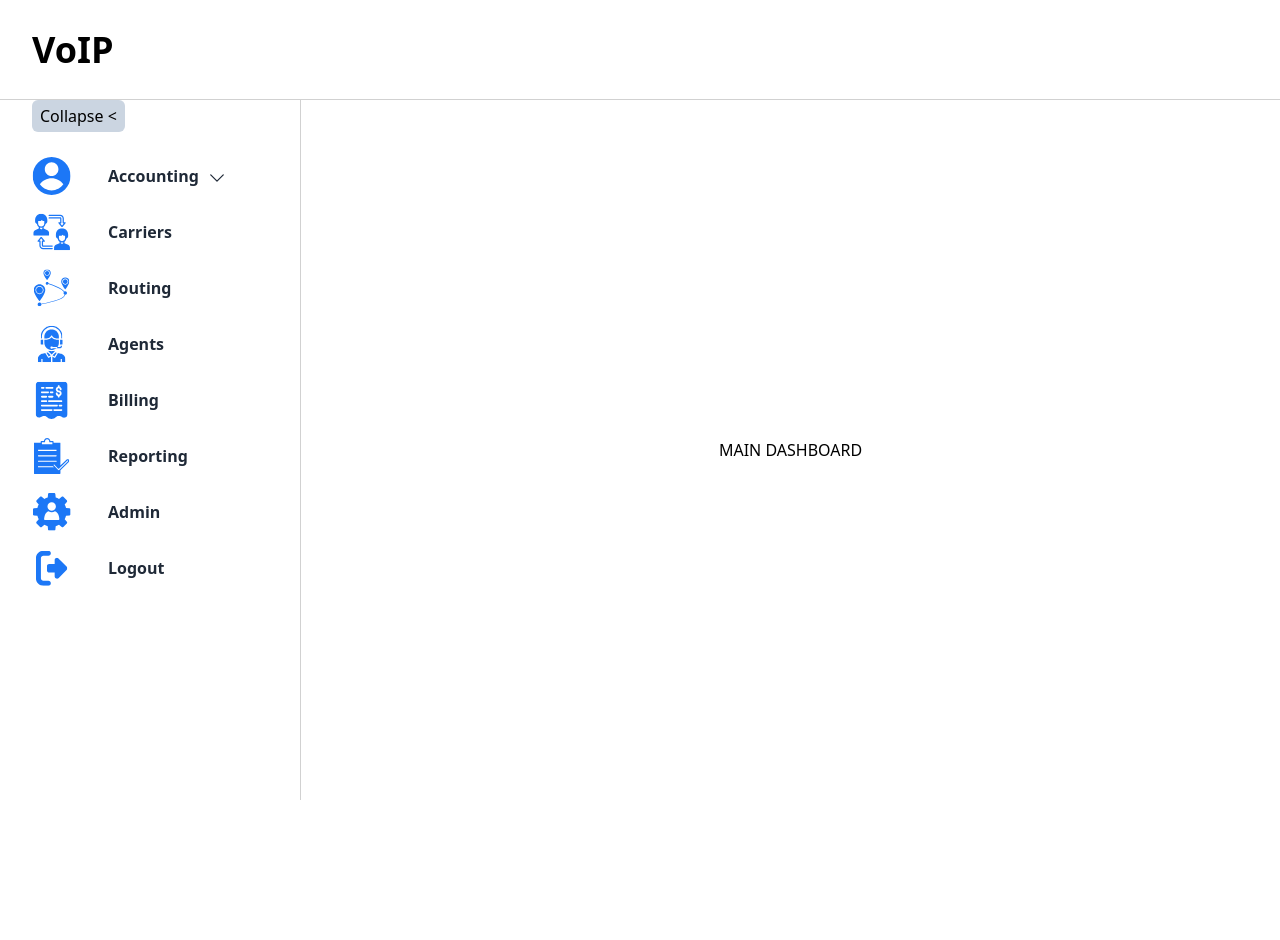
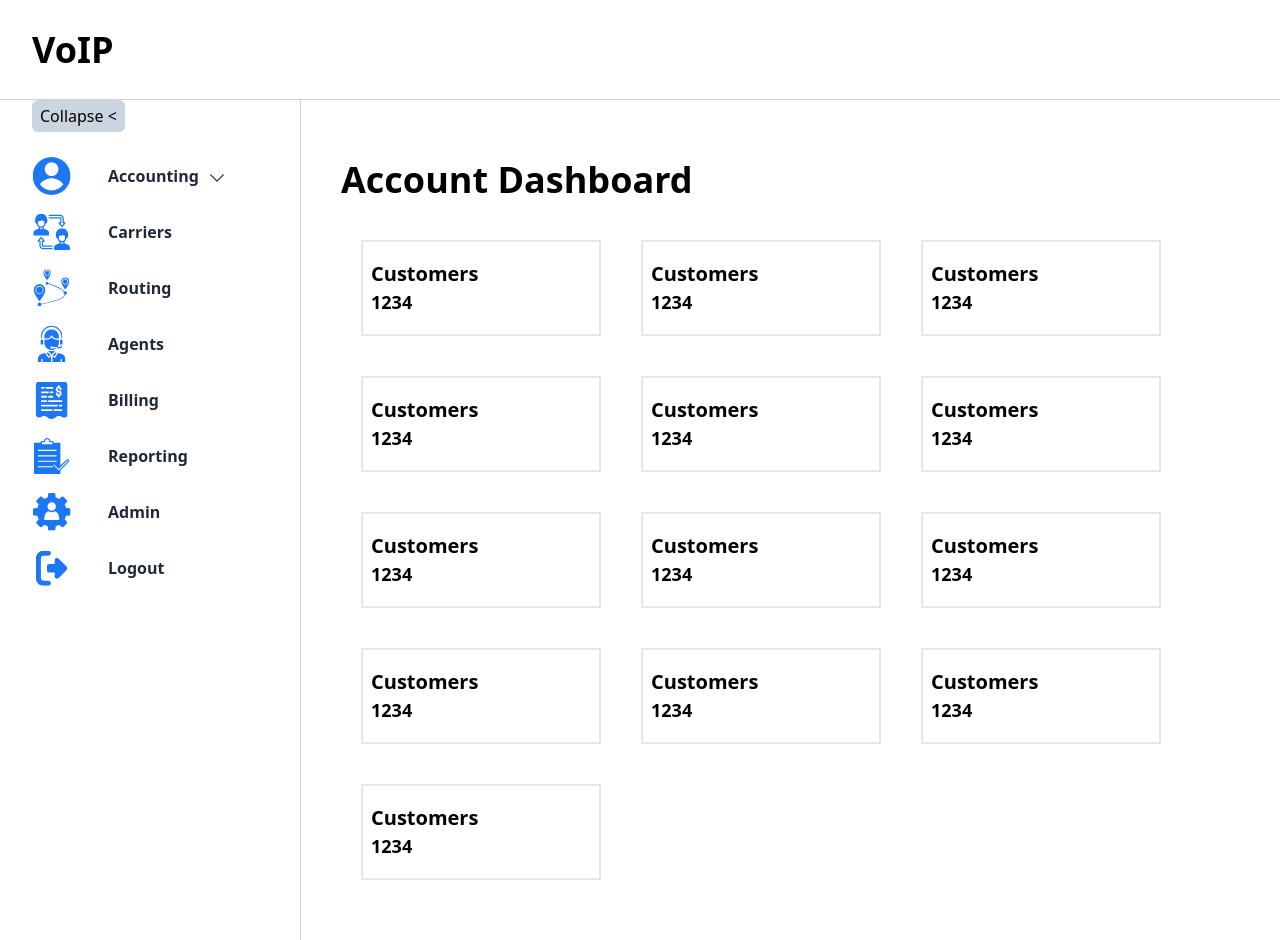
Before and after one commit to mecha-artistix/Kinz247-voip, a React (Vite) app: page / in a window 1280 px wide. Before the commit the page ends 800 px from the top, so only its background shows below. Built offline with nearby package versions, Linux system fonts and the light colour scheme.

Commit message:
while Working

```diff
--- a/src/components/Dashboard.jsx
+++ b/src/components/Dashboard.jsx
@@ -1,7 +1,22 @@
 function Dashboard() {
   return (
-    <div className="main-dashboard flex items-center justify-center">
-      MAIN DASHBOARD
+    <div className="main-dashboard">
+      <div className="px-10 py-10">
+        <div className="my-5">
+          <h2 className="text-4xl font-bold">Account Dashboard</h2>
+        </div>
+        <div className="flex flex-wrap basis-60">
+          {Array.from({ length: 13 }, (_, i) => i + 1).map((i) => (
+            <div
+              key={Math.random()}
+              className="w-60 h-24 border-2 m-5 pl-2 flex justify-center flex-col hover:bg-gray-50 transition"
+            >
+              <p className="text-xl font-semibold">Customers</p>
+              <p className="text-lg font-bold">1234</p>
+            </div>
+          ))}
+        </div>
+      </div>
     </div>
   );
 }
```
Also changed, not shown: 1 other file (tests, documents, lock files or other folders).
